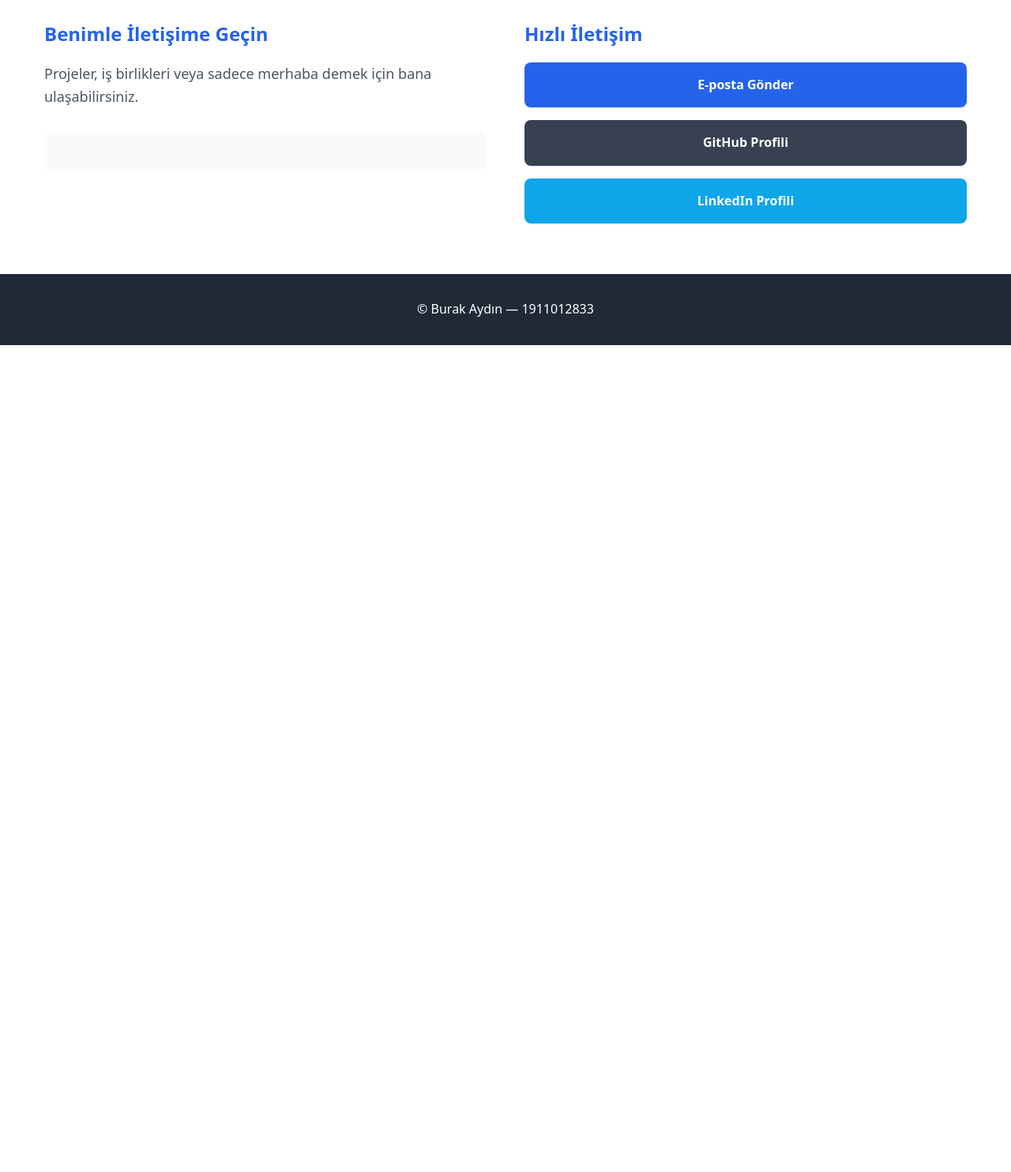
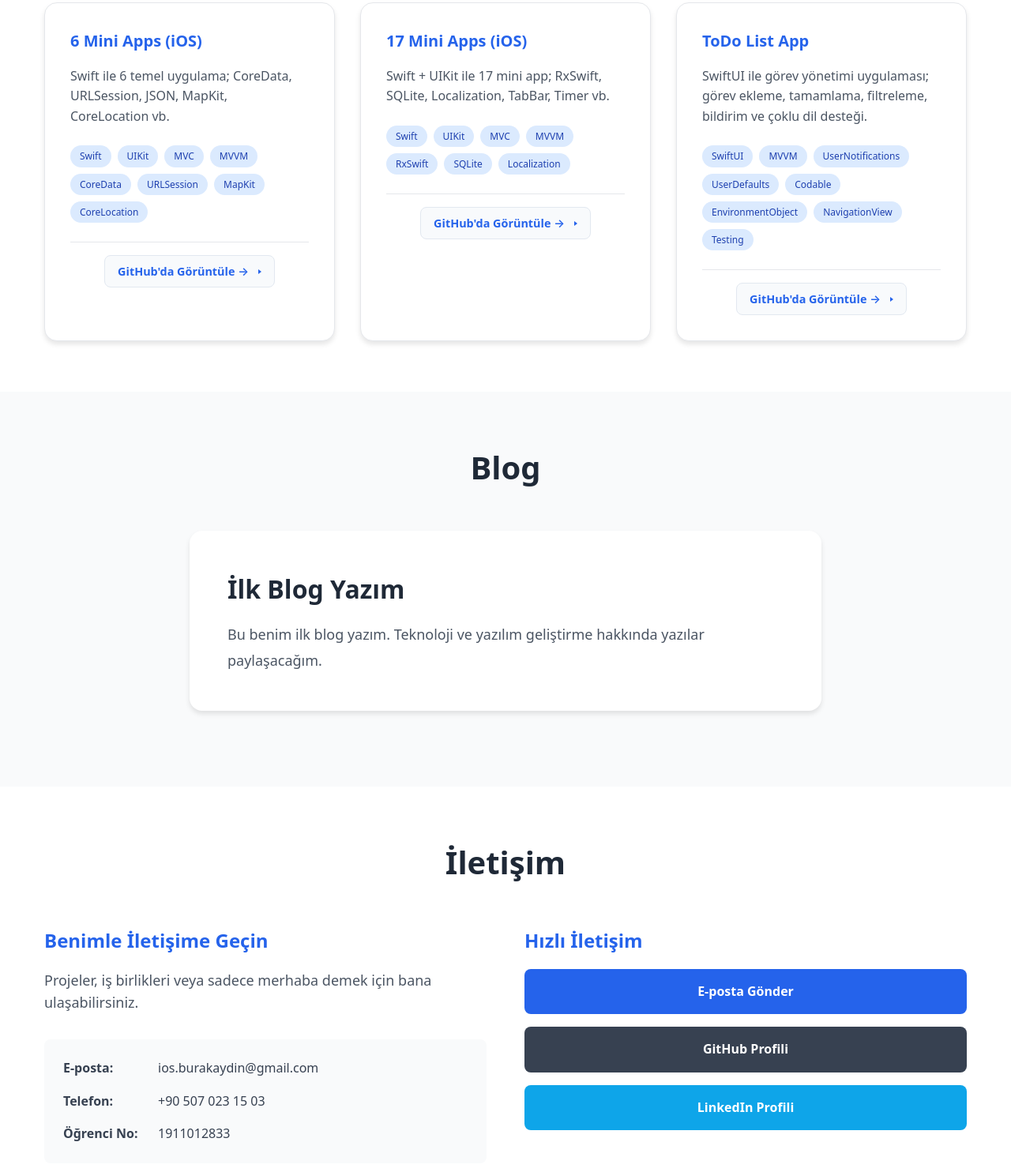
Before and after one commit to burak0aydin/Blog, a website: page index.html in a window 1280 px wide. Shown: the part 2118-3602 px from the top of the page at 79% size. Before the commit the page ends 2555 px from the top, so only its background shows below. Drawn offline with nearby package versions, Linux system fonts and the light colour scheme.

Commit message:
Add simple storage system with JSON file for cross-device data persistence

```diff
--- a/app.js
+++ b/app.js
@@ -69,27 +69,26 @@ window.APP_STATE = {
   isAdminLoggedIn: false
 };
 
-// Eski StorageManager'ı AdvancedStorageManager ile değiştiriyoruz
-// Artık hem localStorage hem de Supabase kullanacağız
+// Basit Storage Manager - JSON dosyası kullanır
 class StorageManager {
   // Genel içerik kaydetme fonksiyonu - artık async
   static async saveContent(type, data) {
-    return await AdvancedStorageManager.saveContent(type, data);
+    return await SimpleStorageManager.saveContent(type, data);
   }
 
   // Genel içerik yükleme fonksiyonu - artık async
   static async loadContent(type) {
-    return await AdvancedStorageManager.loadContent(type);
+    return await SimpleStorageManager.loadContent(type);
   }
 
   // İçerik temizleme fonksiyonu - artık async
   static async clearContent(type) {
-    return await AdvancedStorageManager.clearContent(type);
+    return await SimpleStorageManager.clearContent(type);
   }
 
   // Sayfa yenilendiğinde verileri geri yükleme - artık async
   static async initializeFromStorage() {
-    return await AdvancedStorageManager.initializeFromStorage();
+    return await SimpleStorageManager.initializeFromStorage();
   }
 }
 
@@ -695,9 +694,6 @@ class ViewController {
 
 // Uygulama başlatma - DOM yüklendiğinde çalışır
 document.addEventListener('DOMContentLoaded', async () => {
-  // Önce Supabase'i başlat
-  await AdvancedStorageManager.init();
-
   // Admin kimlik doğrulamasını başlat
   new AdminAuth();
 
--- /dev/null
+++ b/data/data.json
@@ -0,0 +1,12 @@
+{
+  "blog_content": {
+    "text": {
+      "title": "İlk Blog Yazım",
+      "content": "Bu benim ilk blog yazım. Teknoloji ve yazılım geliştirme hakkında yazılar paylaşacağım.",
+      "createdDate": "2025-09-23T11:01:39.734Z"
+    },
+    "image": null,
+    "video": null,
+    "lastUpdated": "2025-09-23T11:01:39.743Z"
+  }
+}
--- a/index.html
+++ b/index.html
@@ -5,6 +5,8 @@
     <meta name="viewport" content="width=device-width, initial-scale=1.0">
     <title>Burak Aydın - Full-Stack Web & iOS Developer</title>
     <link rel="stylesheet" href="styles.css">
+    <!-- Simple Storage Manager -->
+    <script src="simple-storage.js"></script>
     <!-- Supabase Configuration -->
     <script src="supabase-config.js"></script>
 </head>
--- /dev/null
+++ b/simple-storage.js
@@ -0,0 +1,114 @@
+// Basit JSON File Storage Manager
+class SimpleStorageManager {
+    static DATA_URL = './data/data.json';
+
+    // Veri yükleme
+    static async loadContent(type) {
+        try {
+            // Önce localStorage'dan kontrol et
+            const localData = this.loadFromLocalStorage(type);
+            if (localData) {
+                console.log(`✅ ${type} localStorage'dan yüklendi`);
+                return localData;
+            }
+
+            // JSON dosyasından yükle
+            const response = await fetch(this.DATA_URL + '?t=' + Date.now());
+            if (!response.ok) {
+                throw new Error('Veri yüklenemedi');
+            }
+
+            const data = await response.json();
+            const content = data.blog_content[type];
+
+            if (content) {
+                // localStorage'a da kaydet
+                this.saveToLocalStorage(type, content);
+                console.log(`✅ ${type} JSON dosyasından yüklendi`);
+                return content;
+            }
+
+            return null;
+        } catch (error) {
+            console.warn(`⚠️ ${type} yüklenemedi, localStorage kullanılıyor:`, error);
+            return this.loadFromLocalStorage(type);
+        }
+    }
+
+    // Veri kaydetme
+    static async saveContent(type, data) {
+        try {
+            // Önce localStorage'a kaydet
+            this.saveToLocalStorage(type, data);
+
+            // JSON dosyasını güncelleme simülasyonu
+            console.log(`✅ ${type} kaydedildi (localStorage + simülasyon)`);
+
+            // Not: Gerçek projede bu bir API call olacak
+            // Şimdilik localStorage ile çalışıyoruz
+
+        } catch (error) {
+            console.error(`❌ ${type} kaydedilirken hata:`, error);
+            throw error;
+        }
+    }
+
+    // İçerik temizleme
+    static async clearContent(type) {
+        localStorage.removeItem(`blog_${type}`);
+        console.log(`✅ ${type} temizlendi`);
+    }
+
+    // localStorage helper'ları
+    static loadFromLocalStorage(type) {
+        try {
+            const stored = localStorage.getItem(`blog_${type}`);
+            return stored ? JSON.parse(stored) : null;
+        } catch (error) {
+            console.error(`❌ localStorage'dan ${type} okunamadı:`, error);
+            return null;
+        }
+    }
+
+    static saveToLocalStorage(type, data) {
+        try {
+            localStorage.setItem(`blog_${type}`, JSON.stringify(data));
+        } catch (error) {
+            console.error(`❌ localStorage'a ${type} kaydedilemedi:`, error);
+        }
+    }
+
+    // Tüm verileri yükleme
+    static async initializeFromStorage() {
+        console.log('🚀 Veriler yükleniyor...');
+
+        // Blog yazısı yükleme
+        const textData = await this.loadContent('text');
+        if (textData) {
+            window.APP_STATE.textTitle = textData.title || 'Blog Yazısı';
+            window.APP_STATE.textContent = textData.content || '';
+            console.log('✅ Blog yazısı yüklendi');
+        }
+
+        // Resim yükleme
+        const imageData = await this.loadContent('image');
+        if (imageData) {
+            window.APP_STATE.imageURL = imageData.data;
+            console.log('✅ Resim yüklendi');
+        }
+
+        // YouTube video yükleme
+        const videoData = await this.loadContent('video');
+        if (videoData && videoData.type === 'youtube') {
+            window.APP_STATE.videoURL = videoData.embedUrl;
+            window.APP_STATE.youtubeVideoId = videoData.videoId;
+            window.APP_STATE.youtubeUrl = videoData.originalUrl;
+            console.log('✅ YouTube video yüklendi');
+        }
+
+        console.log('🏁 Veri yükleme tamamlandı');
+    }
+}
+
+// StorageManager'ı SimpleStorageManager ile değiştir
+window.StorageManager = SimpleStorageManager;
```
